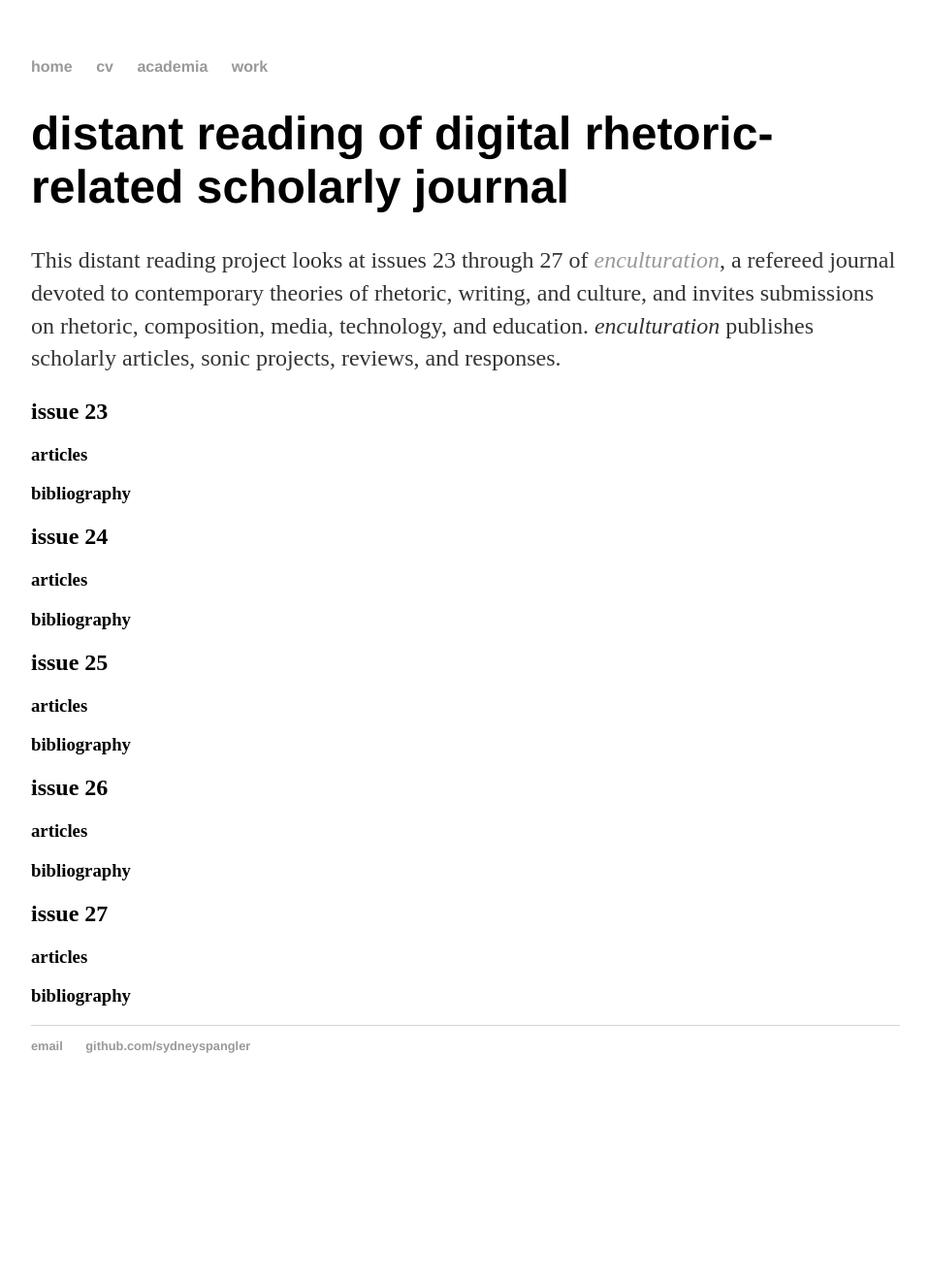
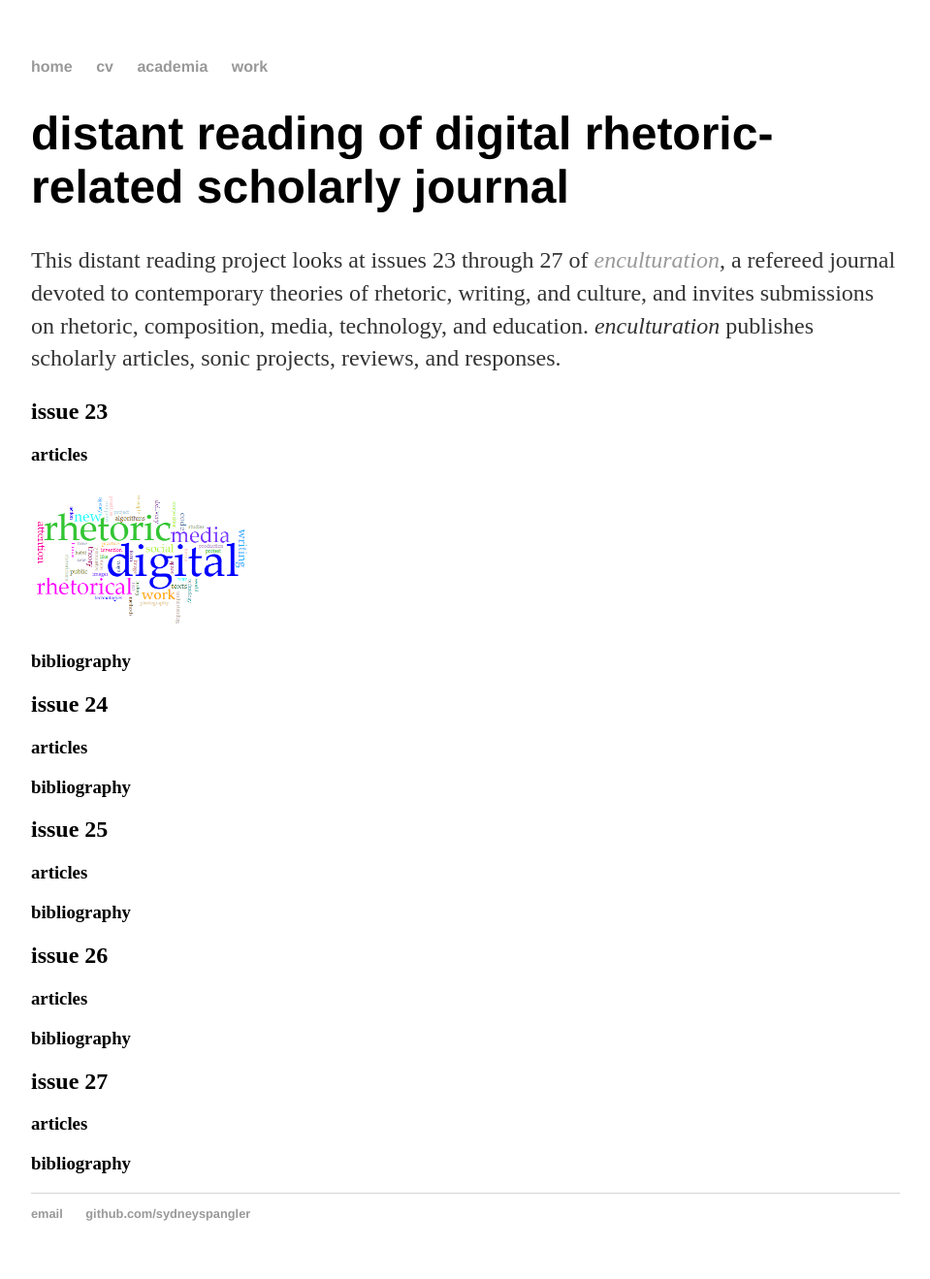
Before and after one commit to sydneyspangler/sydneyspangler.github.io, a Jekyll site: the page built from distant-reading-project/index.html, in a window 1280 px wide. Shown: the whole page at 97% size, without its empty margins (160-1119 px from the left). Built offline with Jekyll 4.4.1, drawn with Linux system fonts in a browser that asks for light colours; before the commit the page ends 1146 px from its top, so only the background shows below that.

Commit message:
Update index.html

```diff
--- a/distant-reading-project/index.html
+++ b/distant-reading-project/index.html
@@ -7,6 +7,7 @@
   	<p>This distant reading project looks at issues 23 through 27 of <a href="http://enculturation.net/"><i>enculturation</i></a>, a refereed journal devoted to contemporary theories of rhetoric, writing, and culture, and invites submissions on rhetoric, composition, media, technology, and education. <i>enculturation</i> publishes scholarly articles, sonic projects, reviews, and responses.</p>
 	<h2>issue 23</h2>
 	<h3>articles</h3>
+	<img src="https://sydneyspangler.github.io/media/issue-23.PNG" alt="A wordcloud for issue 23 of enculturation. The top five words are digital, rhetoric, rhetorical, media, and work." height="150">
 	<h3>bibliography</h3>
 	<h2>issue 24</h2>
 	<h3>articles</h3>
```
